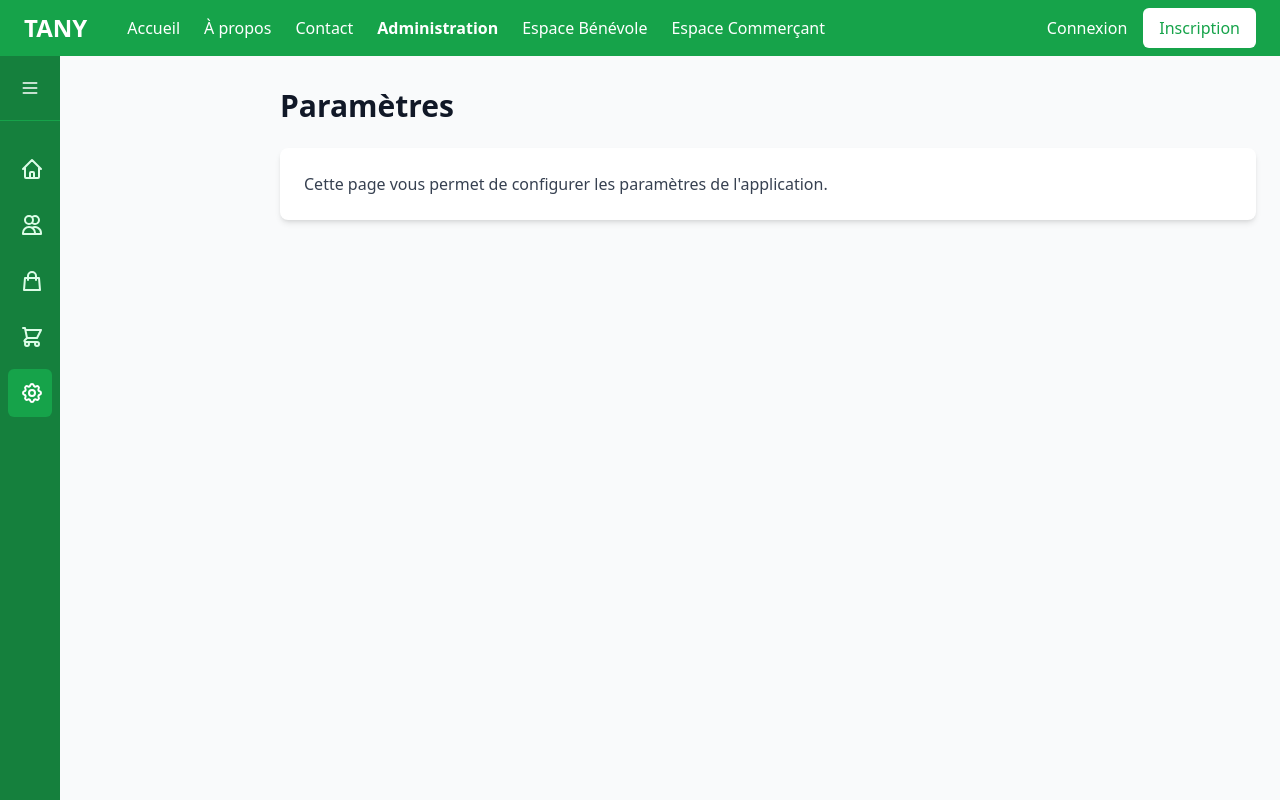
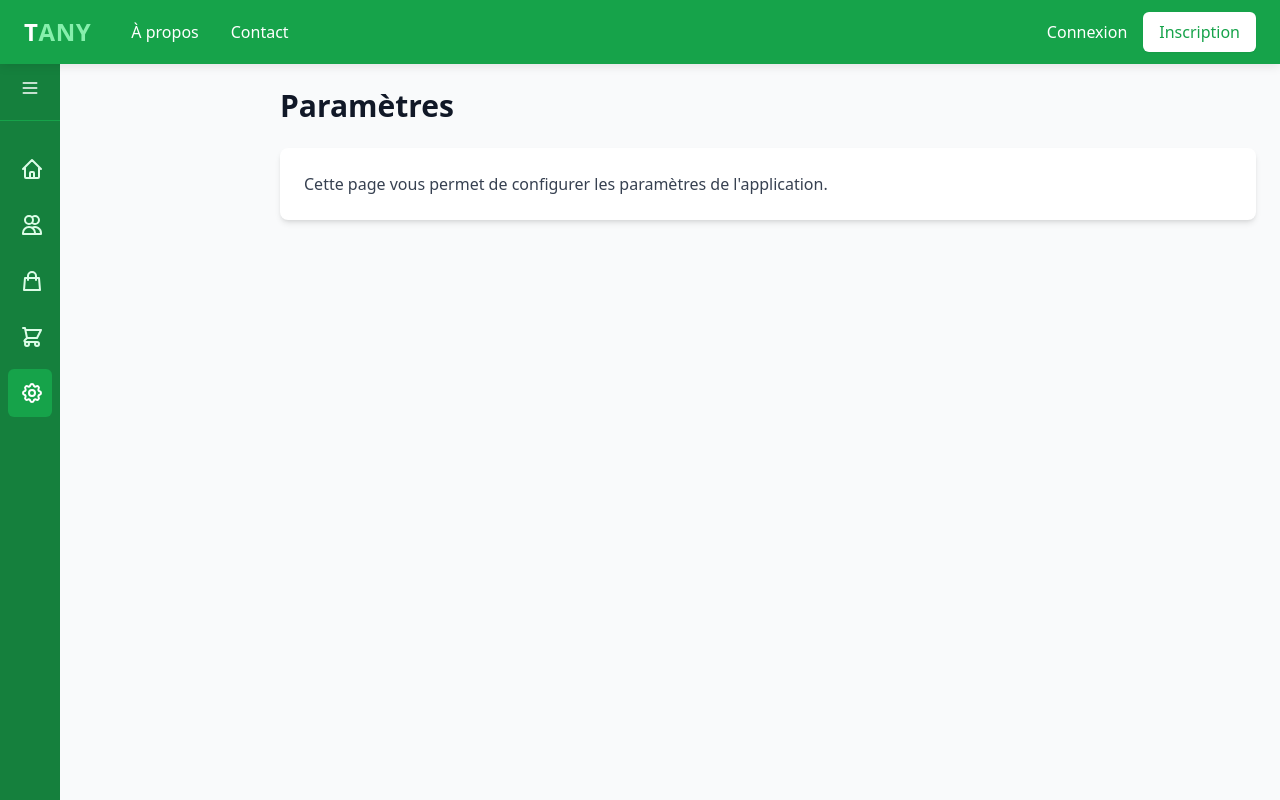
Before and after one commit to spacehz/Tanny, a Next.js app in the folder frontend/: page /admin-settings in a window 1280 px wide. Built offline with nearby package versions, Linux system fonts and the light colour scheme.

Commit message:
maj_header_footer_btinscription

```diff
--- a/frontend/src/components/layout/Header.js
+++ b/frontend/src/components/layout/Header.js
@@ -1,4 +1,4 @@
-import { useState } from 'react';
+import { useState, useEffect } from 'react';
 import Link from 'next/link';
 import { useRouter } from 'next/router';
 import { useAuth } from '../../context/AuthContext';
@@ -18,6 +18,19 @@ const Header = () => {
     setIsMenuOpen(!isMenuOpen);
   };
 
+  // Écouter l'événement personnalisé pour ouvrir le modal d'inscription
+  useEffect(() => {
+    const handleOpenRegisterModal = () => {
+      setShowRegisterModal(true);
+    };
+
+    document.addEventListener('open-register-modal', handleOpenRegisterModal);
+
+    return () => {
+      document.removeEventListener('open-register-modal', handleOpenRegisterModal);
+    };
+  }, []);
+
   const handleLogout = () => {
     logout();
     // Redirection vers la page d'accueil après déconnexion
@@ -25,48 +38,31 @@ const Header = () => {
   };
 
   return (
-    <header className="bg-primary-600 text-white fixed top-0 left-0 right-0 z-20 h-14">
+    <header className="bg-primary-600 text-white fixed top-0 left-0 right-0 z-20 h-16 shadow-header">
       {/* Modal d'inscription */}
       <RegisterModal
         isOpen={showRegisterModal}
         onClose={() => setShowRegisterModal(false)}
       />
 
-      <div className="max-w-full mx-auto px-6 py-2">
+      <div className="max-w-full mx-auto px-6 py-3">
         <div className="flex justify-between items-center">
-          {/* Logo - Sans ajustement de marge, car nous gérons l'alignement dans Layout */}
-          <Link href="/" className="text-2xl font-bold">
-            TANY
+          {/* Logo avec effet de transition */}
+          <Link href="/" className="text-2xl font-bold tracking-wide hover:text-primary-200 transition-colors duration-300 flex items-center">
+            <span className="text-white">T</span>
+            <span className="text-primary-300">ANY</span>
           </Link>
 
           {/* Navigation - Desktop */}
-          <nav className="hidden md:flex space-x-6 ml-10">
-            <Link href="/" className={`hover:text-primary-200 ${router.pathname === '/' ? 'font-bold' : ''}`}>
-              Accueil
+          <nav className="hidden md:flex space-x-8 ml-10">
+            <Link href="/about" className={`hover:text-white transition-colors duration-300 relative group ${router.pathname === '/about' ? 'font-bold' : ''}`}>
+              À propos
+              <span className="absolute bottom-0 left-0 w-0 h-0.5 bg-white transition-all duration-300 group-hover:w-full"></span>
             </Link>
-            <Link href="/about" className={`hover:text-primary-200 ${router.pathname === '/about' ? 'font-bold' : ''}`}>
-              À propos
+            <Link href="/contact" className={`hover:text-white transition-colors duration-300 relative group ${router.pathname === '/contact' ? 'font-bold' : ''}`}>
+              Contact
+              <span className="absolute bottom-0 left-0 w-0 h-0.5 bg-white transition-all duration-300 group-hover:w-full"></span>
             </Link>
-            <Link href="/contact" className={`hover:text-primary-200 ${router.pathname === '/contact' ? 'font-bold' : ''}`}>
-              Contact
-            </Link>
-
-            {/* Liens conditionnels basés sur le rôle */}
-            {isAdmin && (
-              <Link href="/admin" className={`hover:text-primary-200 ${router.pathname.startsWith('/admin') ? 'font-bold' : ''}`}>
-                Administration
-              </Link>
-            )}
-            {isVolunteer && (
-              <Link href="/volunteer" className={`hover:text-primary-200 ${router.pathname.startsWith('/volunteer') ? 'font-bold' : ''}`}>
-                Espace Bénévole
-              </Link>
-            )}
-            {isMerchant && (
-              <Link href="/merchant" className={`hover:text-primary-200 ${router.pathname.startsWith('/merchant') ? 'font-bold' : ''}`}>
-                Espace Commerçant
-              </Link>
-            )}
           </nav>
 
           {/* Spacer to push user info to the right */}
@@ -77,28 +73,29 @@ const Header = () => {
             {isAuthenticated ? (
               <>
                 <div className="flex items-center mr-4">
-                  <div className="bg-primary-700 rounded-full p-1 mr-2">
+                  <div className="bg-primary-700 rounded-full p-1.5 mr-2 shadow-inner">
                     <svg xmlns="http://www.w3.org/2000/svg" className="h-5 w-5 text-white" fill="none" viewBox="0 0 24 24" stroke="currentColor">
                       <path strokeLinecap="round" strokeLinejoin="round" strokeWidth={2} d="M16 7a4 4 0 11-8 0 4 4 0 018 0zM12 14a7 7 0 00-7 7h14a7 7 0 00-7-7z" />
                     </svg>
                   </div>
-                  <span className="font-medium text-white">Bonjour, {user?.name}</span>
+                  <span className="font-medium text-white">Bonjour, <span className="text-primary-200">{user?.name}</span></span>
                 </div>
                 <button
                   onClick={handleLogout}
-                  className="bg-white text-primary-600 px-4 py-2 rounded-md hover:bg-primary-100 transition-colors font-medium"
+                  className="bg-white text-primary-600 px-4 py-2 rounded-md hover:bg-primary-100 transition-all duration-300 font-medium shadow-sm hover:shadow-md"
                 >
                   Déconnexion
                 </button>
               </>
             ) : (
               <>
-                <Link href="/login" className="text-white hover:text-primary-200 font-medium">
+                <Link href="/login" className="text-white hover:text-primary-200 font-medium transition-colors duration-300 relative group">
                   Connexion
+                  <span className="absolute bottom-0 left-0 w-0 h-0.5 bg-white transition-all duration-300 group-hover:w-full"></span>
                 </Link>
                 <button
                   onClick={() => setShowRegisterModal(true)}
-                  className="bg-white text-primary-600 px-4 py-2 rounded-md hover:bg-primary-100 transition-colors font-medium"
+                  className="bg-white text-primary-600 px-4 py-2 rounded-md hover:bg-primary-100 transition-all duration-300 font-medium shadow-sm hover:shadow-md"
                 >
                   Inscription
                 </button>
@@ -106,71 +103,53 @@ const Header = () => {
             )}
           </div>
 
-          {/* Hamburger Menu - Mobile */}
-          <button className="md:hidden" onClick={toggleMenu}>
-            <svg xmlns="http://www.w3.org/2000/svg" className="h-6 w-6" fill="none" viewBox="0 0 24 24" stroke="currentColor">
-              <path strokeLinecap="round" strokeLinejoin="round" strokeWidth={2} d="M4 6h16M4 12h16M4 18h16" />
-            </svg>
+          {/* Hamburger Menu - Mobile avec animation */}
+          <button className="md:hidden focus:outline-none group" onClick={toggleMenu}>
+            <div className="relative w-6 h-5">
+              <span className={`absolute h-0.5 w-6 bg-white transform transition-all duration-300 ${isMenuOpen ? 'rotate-45 top-2.5' : 'top-0'}`}></span>
+              <span className={`absolute h-0.5 w-6 bg-white top-2 transition-opacity duration-300 ${isMenuOpen ? 'opacity-0' : 'opacity-100'}`}></span>
+              <span className={`absolute h-0.5 w-6 bg-white transform transition-all duration-300 ${isMenuOpen ? '-rotate-45 top-2.5' : 'top-4'}`}></span>
+            </div>
           </button>
         </div>
 
         {/* Menu Mobile */}
         {isMenuOpen && (
-          <div className="md:hidden mt-4 pb-4">
+          <div className="md:hidden mt-4 pb-4 animate-fadeIn">
             <nav className="flex flex-col space-y-3">
-              <Link href="/" className={`hover:text-primary-200 ${router.pathname === '/' ? 'font-bold' : ''}`}>
-                Accueil
-              </Link>
-              <Link href="/about" className={`hover:text-primary-200 ${router.pathname === '/about' ? 'font-bold' : ''}`}>
+              <Link href="/about" className={`hover:text-white transition-colors duration-300 ${router.pathname === '/about' ? 'font-bold' : ''}`}>
                 À propos
               </Link>
-              <Link href="/contact" className={`hover:text-primary-200 ${router.pathname === '/contact' ? 'font-bold' : ''}`}>
+              <Link href="/contact" className={`hover:text-white transition-colors duration-300 ${router.pathname === '/contact' ? 'font-bold' : ''}`}>
                 Contact
               </Link>
-
-              {/* Liens conditionnels basés sur le rôle */}
-              {isAdmin && (
-                <Link href="/admin" className={`hover:text-primary-200 ${router.pathname.startsWith('/admin') ? 'font-bold' : ''}`}>
-                  Administration
-                </Link>
-              )}
-              {isVolunteer && (
-                <Link href="/volunteer" className={`hover:text-primary-200 ${router.pathname.startsWith('/volunteer') ? 'font-bold' : ''}`}>
-                  Espace Bénévole
-                </Link>
-              )}
-              {isMerchant && (
-                <Link href="/merchant" className={`hover:text-primary-200 ${router.pathname.startsWith('/merchant') ? 'font-bold' : ''}`}>
-                  Espace Commerçant
-                </Link>
-              )}
 
               {/* Boutons de connexion/déconnexion - Mobile */}
               {isAuthenticated ? (
                 <>
                   <div className="flex items-center mb-2">
-                    <div className="bg-primary-700 rounded-full p-1 mr-2">
+                    <div className="bg-primary-700 rounded-full p-1.5 mr-2 shadow-inner">
                       <svg xmlns="http://www.w3.org/2000/svg" className="h-5 w-5 text-white" fill="none" viewBox="0 0 24 24" stroke="currentColor">
                         <path strokeLinecap="round" strokeLinejoin="round" strokeWidth={2} d="M16 7a4 4 0 11-8 0 4 4 0 018 0zM12 14a7 7 0 00-7 7h14a7 7 0 00-7-7z" />
                       </svg>
                     </div>
-                    <span className="font-medium text-white">Bonjour, {user?.name}</span>
+                    <span className="font-medium text-white">Bonjour, <span className="text-primary-200">{user?.name}</span></span>
                   </div>
                   <button
                     onClick={handleLogout}
-                    className="bg-white text-primary-600 px-4 py-2 rounded-md hover:bg-primary-100 transition-colors self-start font-medium"
+                    className="bg-white text-primary-600 px-4 py-2 rounded-md hover:bg-primary-100 transition-all duration-300 self-start font-medium shadow-sm hover:shadow-md"
                   >
                     Déconnexion
                   </button>
                 </>
               ) : (
                 <>
-                  <Link href="/login" className="hover:text-primary-200 font-medium">
+                  <Link href="/login" className="hover:text-white transition-colors duration-300 font-medium">
                     Connexion
                   </Link>
                   <button
                     onClick={() => setShowRegisterModal(true)}
-                    className="bg-white text-primary-600 px-4 py-2 rounded-md hover:bg-primary-100 transition-colors self-start font-medium"
+                    className="bg-white text-primary-600 px-4 py-2 rounded-md hover:bg-primary-100 transition-all duration-300 self-start font-medium shadow-sm hover:shadow-md"
                   >
                     Inscription
                   </button>
--- a/frontend/src/pages/index.js
+++ b/frontend/src/pages/index.js
@@ -92,8 +92,11 @@ export default function Home() {
                 Rejoignez-nous dans cette démarche écologique et solidaire !
               </p>
               <div className="flex justify-center">
-                <button className="bg-primary-500 hover:bg-primary-600 text-white font-medium py-3 px-8 rounded-lg transition-colors">
-                  Rejoindre l'aventure
+                <button
+                  onClick={() => document.dispatchEvent(new CustomEvent('open-register-modal'))}
+                  className="bg-primary-500 hover:bg-primary-600 text-white font-medium py-3 px-8 rounded-lg transition-all duration-300 shadow-sm hover:shadow-md"
+                >
+                  Créer un compte
                 </button>
               </div>
             </div>
@@ -152,41 +155,58 @@ export default function Home() {
           </div>
         </main>
 
-        {/* Footer - Réduction de la taille */}
-        <footer className="bg-gray-800 text-white py-6">
+        {/* Footer - Avec couleur cohérente avec le thème */}
+        <footer className="bg-primary-800 text-white py-6">
           <div className="w-full max-w-5xl mx-auto px-4">
             <div className="grid grid-cols-1 md:grid-cols-4 gap-4">
               <div>
-                <h3 className="text-lg font-bold mb-2">TANY</h3>
-                <p className="text-gray-300 text-sm mb-2">Association de glanage alimentaire engagée dans la lutte contre le gaspillage et la précarité.</p>
+                <h3 className="text-lg font-bold mb-2 text-primary-200">TANY</h3>
+                <p className="text-primary-100 text-sm mb-2">Association de glanage alimentaire engagée dans la lutte contre le gaspillage et la précarité.</p>
               </div>
               <div>
-                <h3 className="text-base font-semibold mb-2">Liens rapides</h3>
+                <h3 className="text-base font-semibold mb-2 text-primary-200">Liens rapides</h3>
                 <ul className="space-y-1 text-sm">
-                  <li><a href="#" className="text-gray-300 hover:text-white">Accueil</a></li>
-                  <li><a href="#" className="text-gray-300 hover:text-white">À propos</a></li>
-                  <li><a href="#" className="text-gray-300 hover:text-white">Contact</a></li>
+                  <li><a href="#" className="text-primary-100 hover:text-white transition-colors duration-300">Accueil</a></li>
+                  <li><a href="#" className="text-primary-100 hover:text-white transition-colors duration-300">À propos</a></li>
+                  <li><a href="#" className="text-primary-100 hover:text-white transition-colors duration-300">Contact</a></li>
                 </ul>
               </div>
               <div>
-                <h3 className="text-base font-semibold mb-2">Espaces</h3>
+                <h3 className="text-base font-semibold mb-2 text-primary-200">Espaces</h3>
                 <ul className="space-y-1 text-sm">
-                  <li><a href="#" className="text-gray-300 hover:text-white">Espace bénévole</a></li>
-                  <li><a href="#" className="text-gray-300 hover:text-white">Espace commerçant</a></li>
-                  <li><a href="#" className="text-gray-300 hover:text-white">Espace administrateur</a></li>
+                  <li><a href="#" className="text-primary-100 hover:text-white transition-colors duration-300">Espace bénévole</a></li>
+                  <li><a href="#" className="text-primary-100 hover:text-white transition-colors duration-300">Espace commerçant</a></li>
+                  <li><a href="#" className="text-primary-100 hover:text-white transition-colors duration-300">Espace administrateur</a></li>
                 </ul>
               </div>
               <div>
-                <h3 className="text-base font-semibold mb-2">Contact</h3>
-                <address className="not-italic text-gray-300 text-sm">
+                <h3 className="text-base font-semibold mb-2 text-primary-200">Contact</h3>
+                <address className="not-italic text-primary-100 text-sm">
                   <p className="mb-1">123 Rue du Glanage</p>
                   <p className="mb-1">75000 Paris</p>
                   <p>contact@tany-association.fr</p>
                 </address>
               </div>
             </div>
-            <div className="mt-4 pt-4 border-t border-gray-700 text-center text-gray-400 text-sm">
+            <div className="mt-4 pt-4 border-t border-primary-700 text-center text-primary-200 text-sm">
               <p>&copy; {new Date().getFullYear()} TANY - Association de Glanage Alimentaire. Tous droits réservés.</p>
+              <div className="mt-2 flex justify-center space-x-4">
+                <a href="#" className="text-primary-300 hover:text-white transition-colors duration-300">
+                  <svg xmlns="http://www.w3.org/2000/svg" className="h-5 w-5" fill="currentColor" viewBox="0 0 24 24">
+                    <path d="M22.675 0h-21.35c-.732 0-1.325.593-1.325 1.325v21.351c0 .731.593 1.324 1.325 1.324h11.495v-9.294h-3.128v-3.622h3.128v-2.671c0-3.1 1.893-4.788 4.659-4.788 1.325 0 2.463.099 2.795.143v3.24l-1.918.001c-1.504 0-1.795.715-1.795 1.763v2.313h3.587l-.467 3.622h-3.12v9.293h6.116c.73 0 1.323-.593 1.323-1.325v-21.35c0-.732-.593-1.325-1.325-1.325z"/>
+                  </svg>
+                </a>
+                <a href="#" className="text-primary-300 hover:text-white transition-colors duration-300">
+                  <svg xmlns="http://www.w3.org/2000/svg" className="h-5 w-5" fill="currentColor" viewBox="0 0 24 24">
+                    <path d="M12 0c-6.627 0-12 5.373-12 12s5.373 12 12 12 12-5.373 12-12-5.373-12-12-12zm6.066 9.645c.183 4.04-2.83 8.544-8.164 8.544-1.622 0-3.131-.476-4.402-1.291 1.524.18 3.045-.244 4.252-1.189-1.256-.023-2.317-.854-2.684-1.995.451.086.895.061 1.298-.049-1.381-.278-2.335-1.522-2.304-2.853.388.215.83.344 1.301.359-1.279-.855-1.641-2.544-.889-3.835 1.416 1.738 3.533 2.881 5.92 3.001-.419-1.796.944-3.527 2.799-3.527.825 0 1.572.349 2.096.907.654-.128 1.27-.368 1.824-.697-.215.671-.67 1.233-1.263 1.589.581-.07 1.135-.224 1.649-.453-.384.578-.87 1.084-1.433 1.489z"/>
+                  </svg>
+                </a>
+                <a href="#" className="text-primary-300 hover:text-white transition-colors duration-300">
+                  <svg xmlns="http://www.w3.org/2000/svg" className="h-5 w-5" fill="currentColor" viewBox="0 0 24 24">
+                    <path d="M12 2.163c3.204 0 3.584.012 4.85.07 3.252.148 4.771 1.691 4.919 4.919.058 1.265.069 1.645.069 4.849 0 3.205-.012 3.584-.069 4.849-.149 3.225-1.664 4.771-4.919 4.919-1.266.058-1.644.07-4.85.07-3.204 0-3.584-.012-4.849-.07-3.26-.149-4.771-1.699-4.919-4.92-.058-1.265-.07-1.644-.07-4.849 0-3.204.013-3.583.07-4.849.149-3.227 1.664-4.771 4.919-4.919 1.266-.057 1.645-.069 4.849-.069zm0-2.163c-3.259 0-3.667.014-4.947.072-4.358.2-6.78 2.618-6.98 6.98-.059 1.281-.073 1.689-.073 4.948 0 3.259.014 3.668.072 4.948.2 4.358 2.618 6.78 6.98 6.98 1.281.058 1.689.072 4.948.072 3.259 0 3.668-.014 4.948-.072 4.354-.2 6.782-2.618 6.979-6.98.059-1.28.073-1.689.073-4.948 0-3.259-.014-3.667-.072-4.947-.196-4.354-2.617-6.78-6.979-6.98-1.281-.059-1.69-.073-4.949-.073zm0 5.838c-3.403 0-6.162 2.759-6.162 6.162s2.759 6.163 6.162 6.163 6.162-2.759 6.162-6.163c0-3.403-2.759-6.162-6.162-6.162zm0 10.162c-2.209 0-4-1.79-4-4 0-2.209 1.791-4 4-4s4 1.791 4 4c0 2.21-1.791 4-4 4zm6.406-11.845c-.796 0-1.441.645-1.441 1.44s.645 1.44 1.441 1.44c.795 0 1.439-.645 1.439-1.44s-.644-1.44-1.439-1.44z"/>
+                  </svg>
+                </a>
+              </div>
             </div>
           </div>
         </footer>
```
Also changed, not shown: frontend/src/styles/globals.css (+11 -0 lines), frontend/tailwind.config.js (+13 -0 lines).
